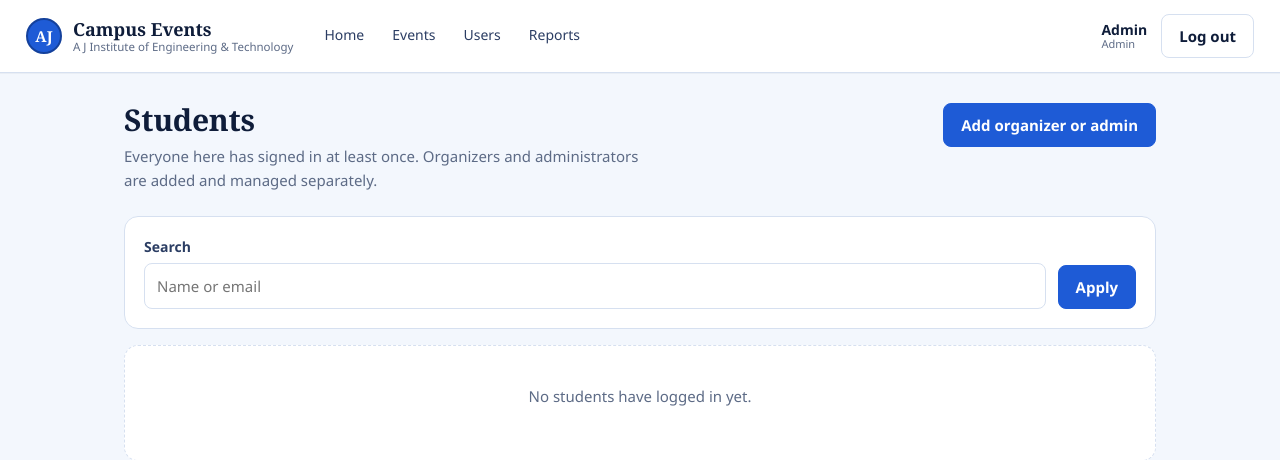
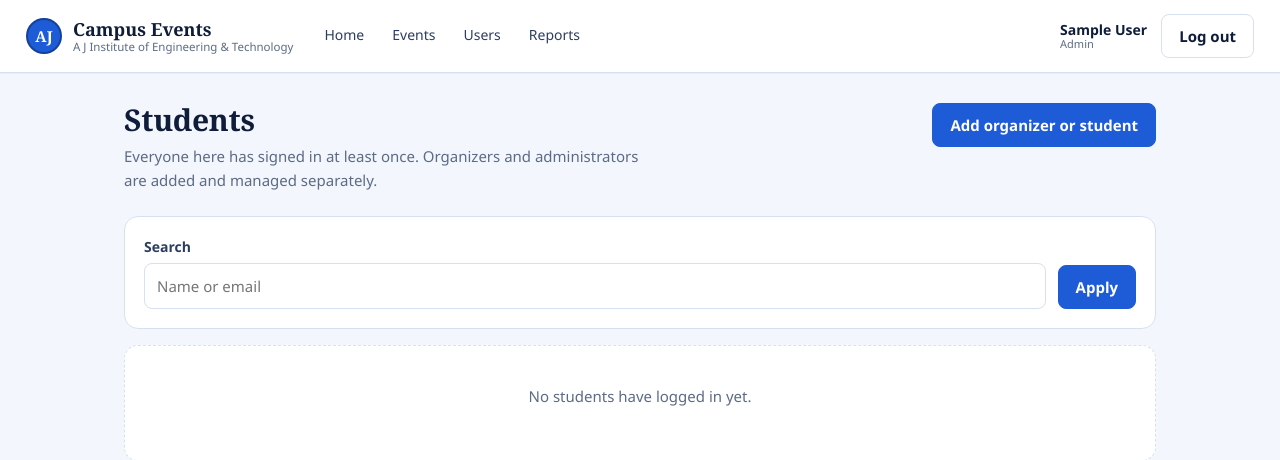
Before and after one commit to shravyakateel21/Campus_Event_Management_Platform, a Flask app: page /admin/users in a window 1280 px wide. Shown: the top 460 px of the page. Run offline with Flask 3, Linux system fonts and the light colour scheme; the visitor is signed in with stand-in values (Sample User, id 1).

Commit message:
Updated users page in admin

```diff
--- a/templates/admin/user_form.html
+++ b/templates/admin/user_form.html
@@ -25,7 +25,7 @@
     </div>
     <div class="field">
       <label for="department">Department</label>
-      <input type="text" id="department" name="department" value="{{ form.department }}">
+      <input type="text" id="department" name="department" value="{{ form.department }}"required>
     </div>
   </div>
   <div class="row-2">
--- a/templates/admin/users.html
+++ b/templates/admin/users.html
@@ -6,7 +6,7 @@
     <h1>Students</h1>
     <p class="lede">Everyone here has signed in at least once. Organizers and administrators are added and managed separately.</p>
   </div>
-  <a class="btn" href="{{ url_for('admin.create_user') }}">Add organizer or admin</a>
+  <a class="btn" href="{{ url_for('admin.create_user') }}">Add organizer or student</a>
 </div>
 
 <form method="get" class="card" style="display:flex;gap:12px;align-items:flex-end;flex-wrap:wrap">
```
